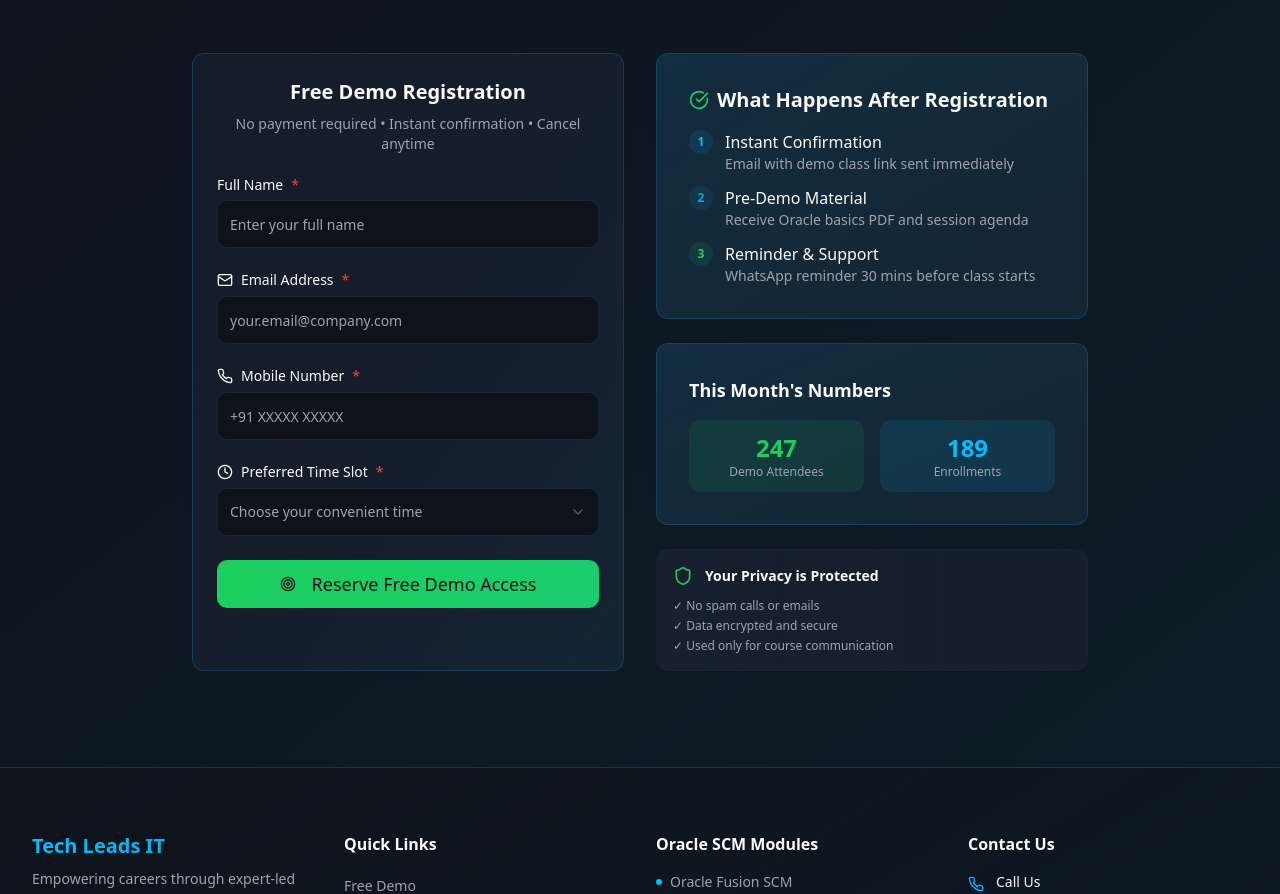
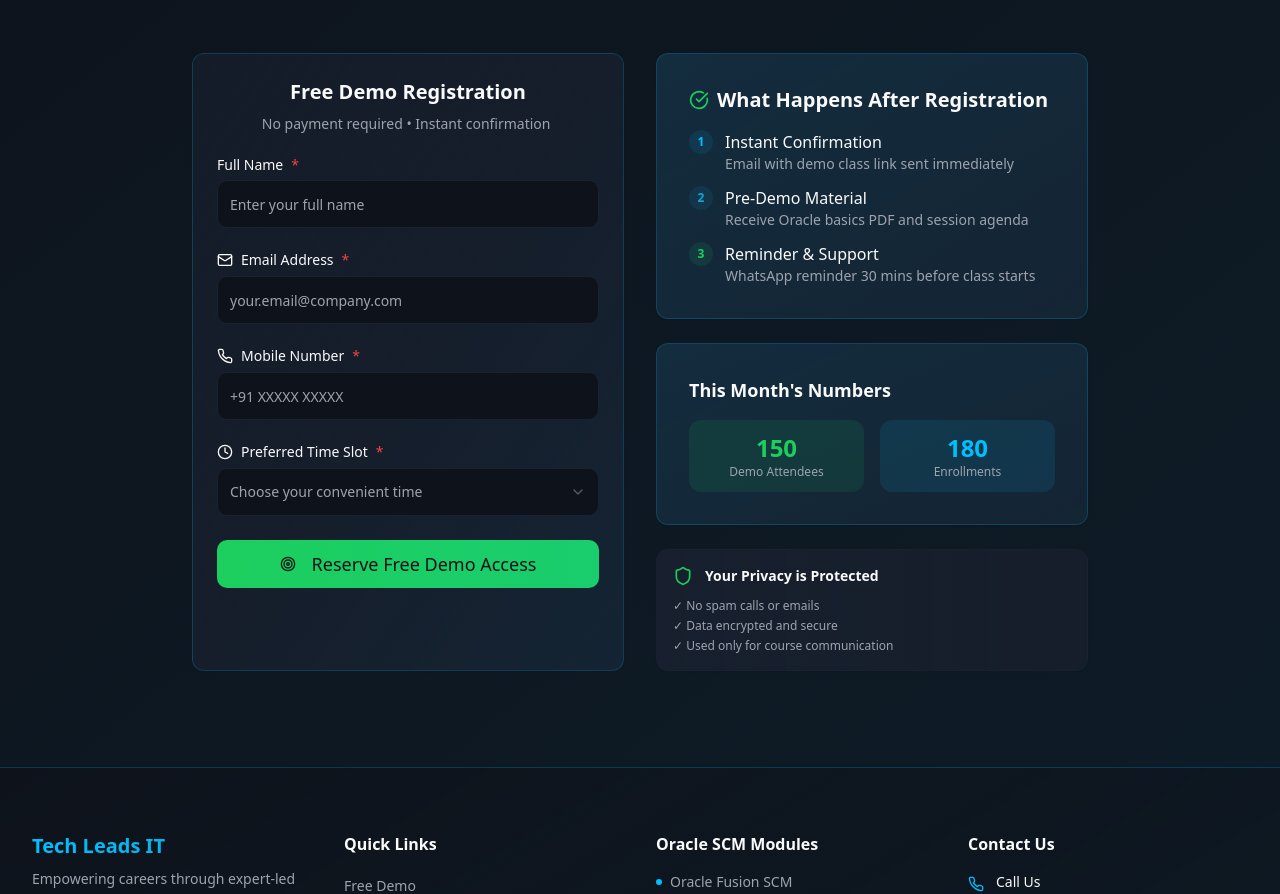
Before and after one commit to TechLeadsUser/oracle-scm-masterpiece-82, a React (Vite) app: page / in a window 1280 px wide. Shown: the part 10449-11343 px from the top of the page. Built offline with nearby package versions, Linux system fonts and the light colour scheme; the HTML template or start-up script is replaced by a standard one.

Commit message:
Visual edit in Lovable

```diff
--- a/src/components/LeadFormSection.tsx
+++ b/src/components/LeadFormSection.tsx
@@ -87,9 +87,7 @@ const LeadFormSection = () => {
               <form onSubmit={handleSubmit} className="space-y-6">
                 <div className="text-center mb-6">
                   <h3 className="text-xl font-bold mb-2">Free Demo Registration</h3>
-                  <p className="text-sm text-muted-foreground">
-                    No payment required • Instant confirmation • Cancel anytime
-                  </p>
+                  <p className="text-sm text-muted-foreground">No payment required • Instant confirmation </p>
                 </div>
 
                 {/* Name Field */}
@@ -186,11 +184,11 @@ const LeadFormSection = () => {
                 <h3 className="text-lg font-bold mb-4">This Month's Numbers</h3>
                 <div className="grid grid-cols-2 gap-4">
                   <div className="text-center p-3 bg-success/10 rounded-lg">
-                    <div className="text-2xl font-bold text-success">247</div>
+                    <div className="text-2xl font-bold text-success">150</div>
                     <div className="text-xs text-muted-foreground">Demo Attendees</div>
                   </div>
                   <div className="text-center p-3 bg-primary/10 rounded-lg">
-                    <div className="text-2xl font-bold text-primary">189</div>
+                    <div className="text-2xl font-bold text-primary">180</div>
                     <div className="text-xs text-muted-foreground">Enrollments</div>
                   </div>
                 </div>
```
